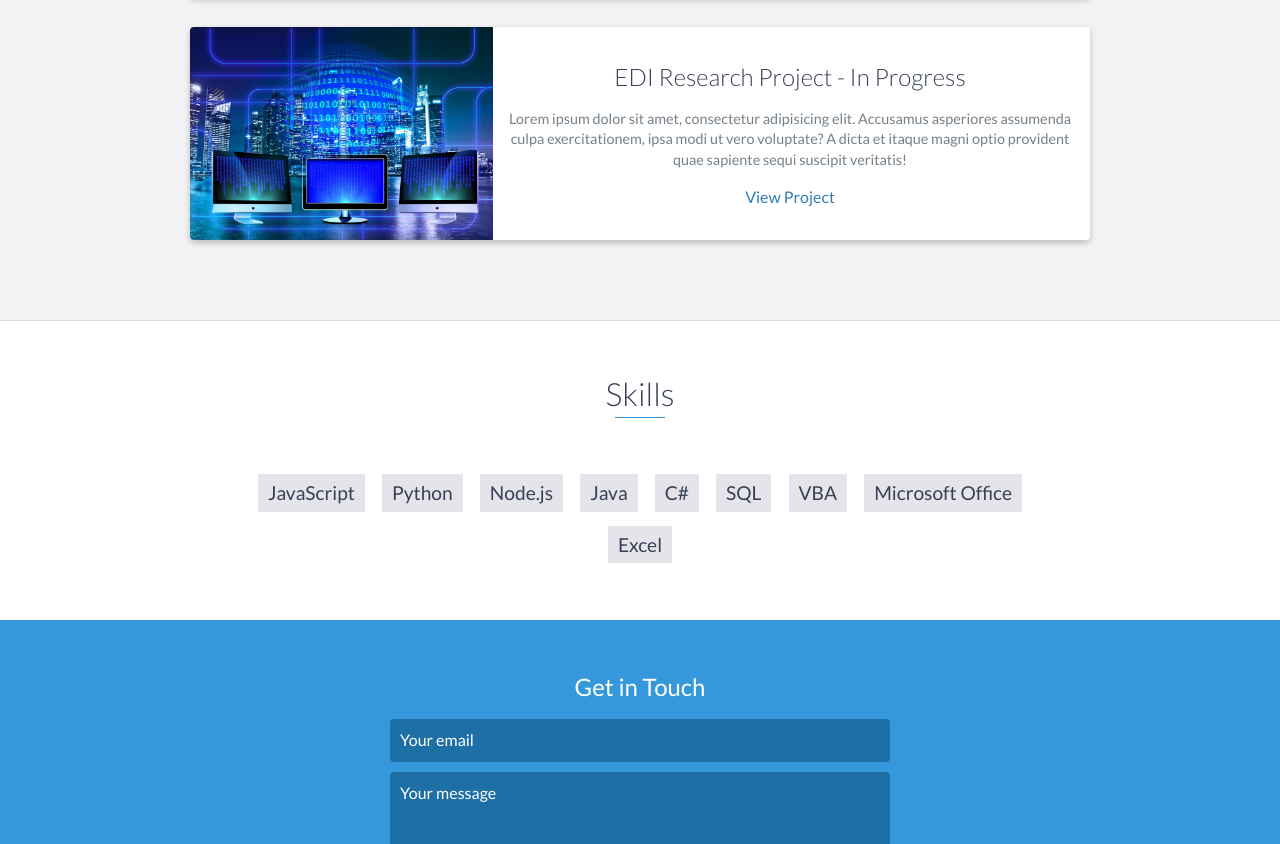
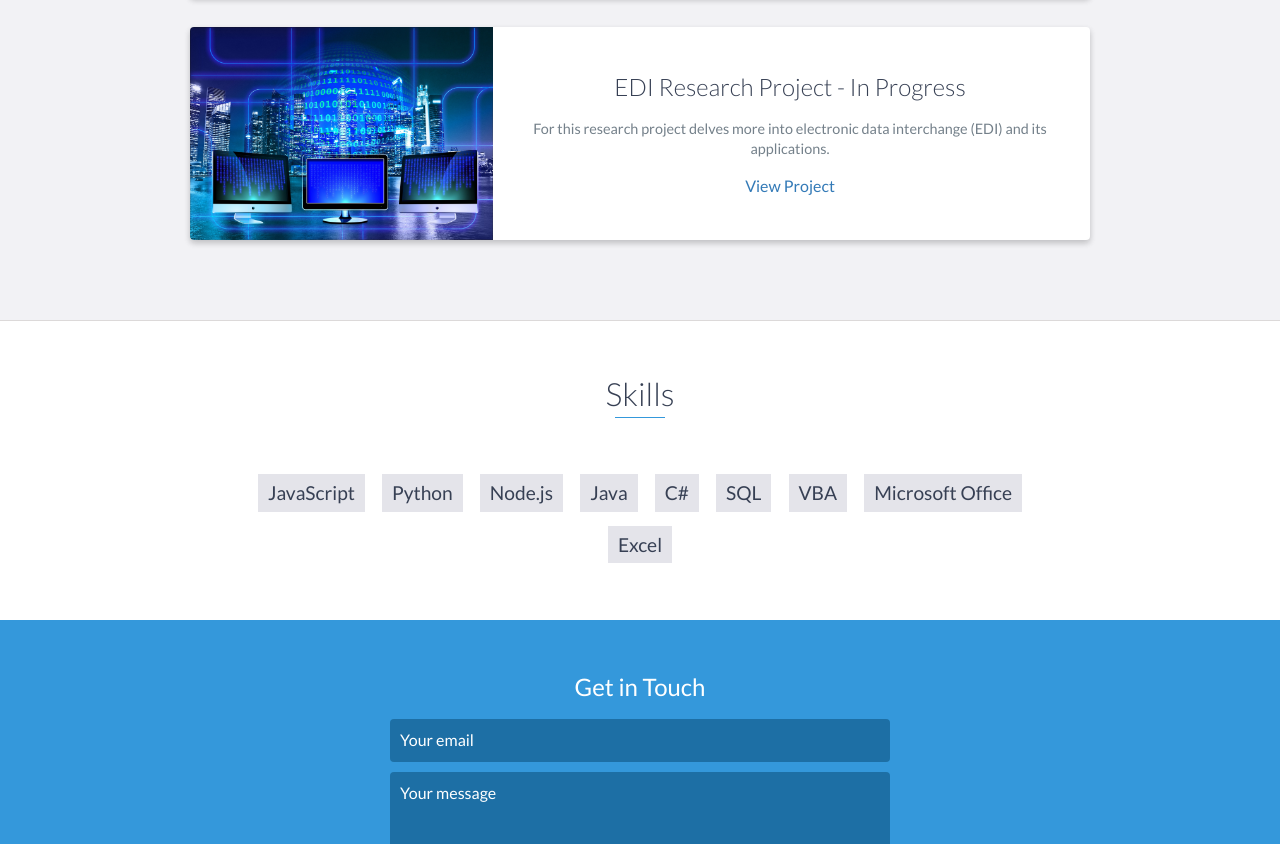
Before and after one commit to NBPrograms/NBPrograms.github.io, a website: page index.html in a window 1280 px wide. Shown: the part 3025-3869 px from the top of the page. Drawn offline with nearby package versions, Linux system fonts and the light colour scheme.

Commit message:
Update index.html

```diff
--- a/index.html
+++ b/index.html
@@ -193,7 +193,7 @@
                     <div class="project-info">
                         <h3>EDI Research Project - In Progress</h3>
                         <p>
-                            Lorem ipsum dolor sit amet, consectetur adipisicing elit. Accusamus asperiores assumenda culpa exercitationem, ipsa modi ut vero voluptate? A dicta et itaque magni optio provident quae sapiente sequi suscipit veritatis!
+                            For this research project delves more into electronic data interchange (EDI) and its applications.
                         </p>
                         <a href="#">View Project</a>
                     </div>
```
